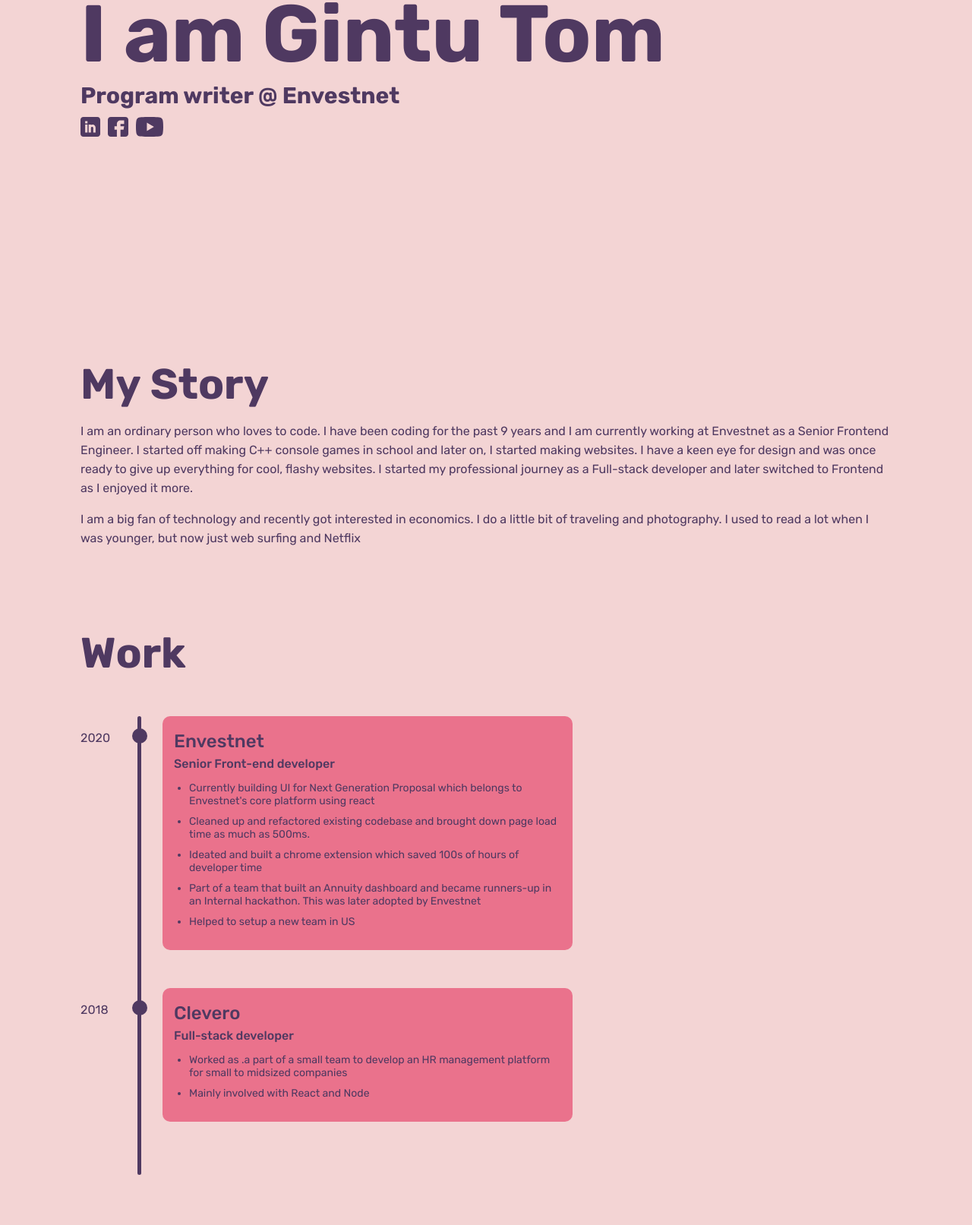
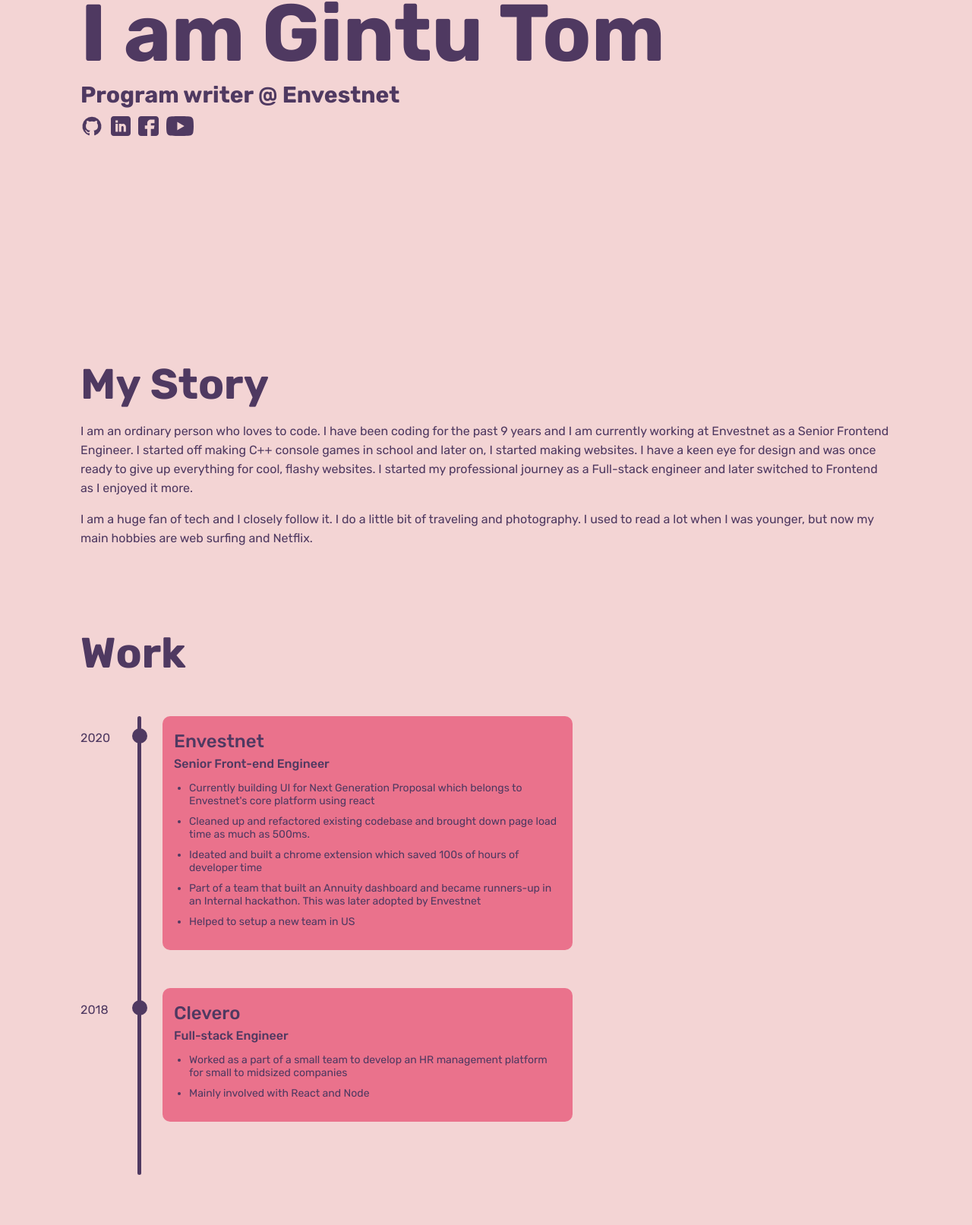
Before and after one commit to gintu/gintu.github.io, a Gatsby site: page / in a window 1280 px wide. Shown: the part 327-1940 px from the top of the page at 76% size. Built offline with nearby package versions, Linux system fonts and the light colour scheme; Gatsby itself is replaced by a stand-in of ours.

Commit message:
update links

```diff
--- a/src/sections/footer/footer.js
+++ b/src/sections/footer/footer.js
@@ -72,7 +72,9 @@
           </a>
         </div>
       </div>
-      <p className="bottom-text">designed and built by gintu © 2021</p>
+      <p className="bottom-text">
+        Designed and Built by <b>gintu</b> © {new Date().getFullYear()}
+      </p>
     </section>
   );
 }
--- a/src/sections/home/home.js
+++ b/src/sections/home/home.js
@@ -1,6 +1,8 @@
 import React from "react";
 import Fade from "react-reveal/Fade";
 import linkedin from "../../assets/linkedin.svg";
+import github from "../../assets/github.svg";
+// import instagram from "../../assets/instagram.svg";
 import facebook from "../../assets/facebook.svg";
 import youtube from "../../assets/youtube.svg";
 import ScrollUp from "./scrollup";
@@ -28,6 +30,15 @@
       <h2 className="home-h2">Program writer @ Envestnet</h2>
       <div className="icons-container">
         <a
+          href="https://github.com/gintu"
+          rel="noreferrer"
+          target="_blank"
+          style={{ marginTop: -2 }}
+        >
+          <img src={github} alt={"github"} />
+        </a>
+
+        <a
           href="https://in.linkedin.com/in/gintu-tom-080b2899"
           rel="noreferrer"
           target="_blank"
--- a/src/sections/story/story.js
+++ b/src/sections/story/story.js
@@ -13,13 +13,13 @@
             Frontend Engineer. I started off making C++ console games in school
             and later on, I started making websites. I have a keen eye for
             design and was once ready to give up everything for cool, flashy
-            websites. I started my professional journey as a Full-stack
-            developer and later switched to Frontend as I enjoyed it more.
+            websites. I started my professional journey as a Full-stack engineer
+            and later switched to Frontend as I enjoyed it more.
           </p>
           <p>
-            I am a big fan of technology and recently got interested in
-            economics. I do a little bit of traveling and photography. I used to
-            read a lot when I was younger, but now just web surfing and Netflix
+            I am a huge fan of tech and I closely follow it. I do a little bit
+            of traveling and photography. I used to read a lot when I was
+            younger, but now my main hobbies are web surfing and Netflix.
           </p>
         </div>
       </Fade>
--- a/src/sections/work/work.js
+++ b/src/sections/work/work.js
@@ -17,7 +17,7 @@
               <div className="Card">
                 <div className="CardContent">
                   <p className="Title">Envestnet</p>
-                  <p className="SubTitle">Senior Front-end developer</p>
+                  <p className="SubTitle">Senior Front-end Engineer</p>
                   <ul className="Details">
                     <li>
                       Currently building UI for Next Generation Proposal which
@@ -54,11 +54,11 @@
               <div className="Card">
                 <div className="CardContent">
                   <p className="Title">Clevero</p>
-                  <p className="SubTitle">Full-stack developer</p>
+                  <p className="SubTitle">Full-stack Engineer</p>
 
                   <ul className="Details">
                     <li>
-                      Worked as .a part of a small team to develop an HR
+                      Worked as a part of a small team to develop an HR
                       management platform for small to midsized companies
                     </li>
                     <li>Mainly involved with React and Node</li>
```
Also changed, not shown: src/assets/github.svg (added), src/assets/instagram.svg (added).
